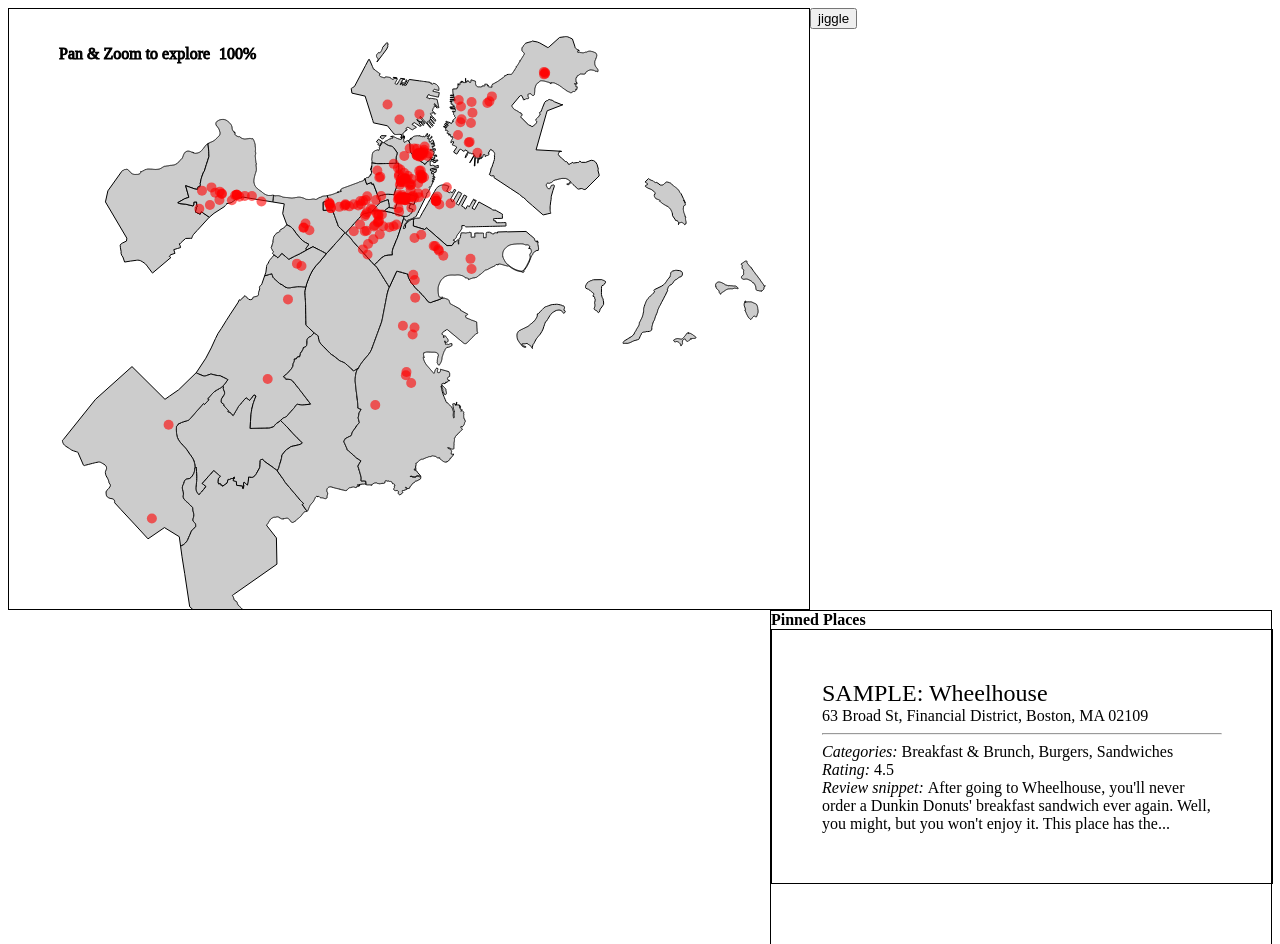
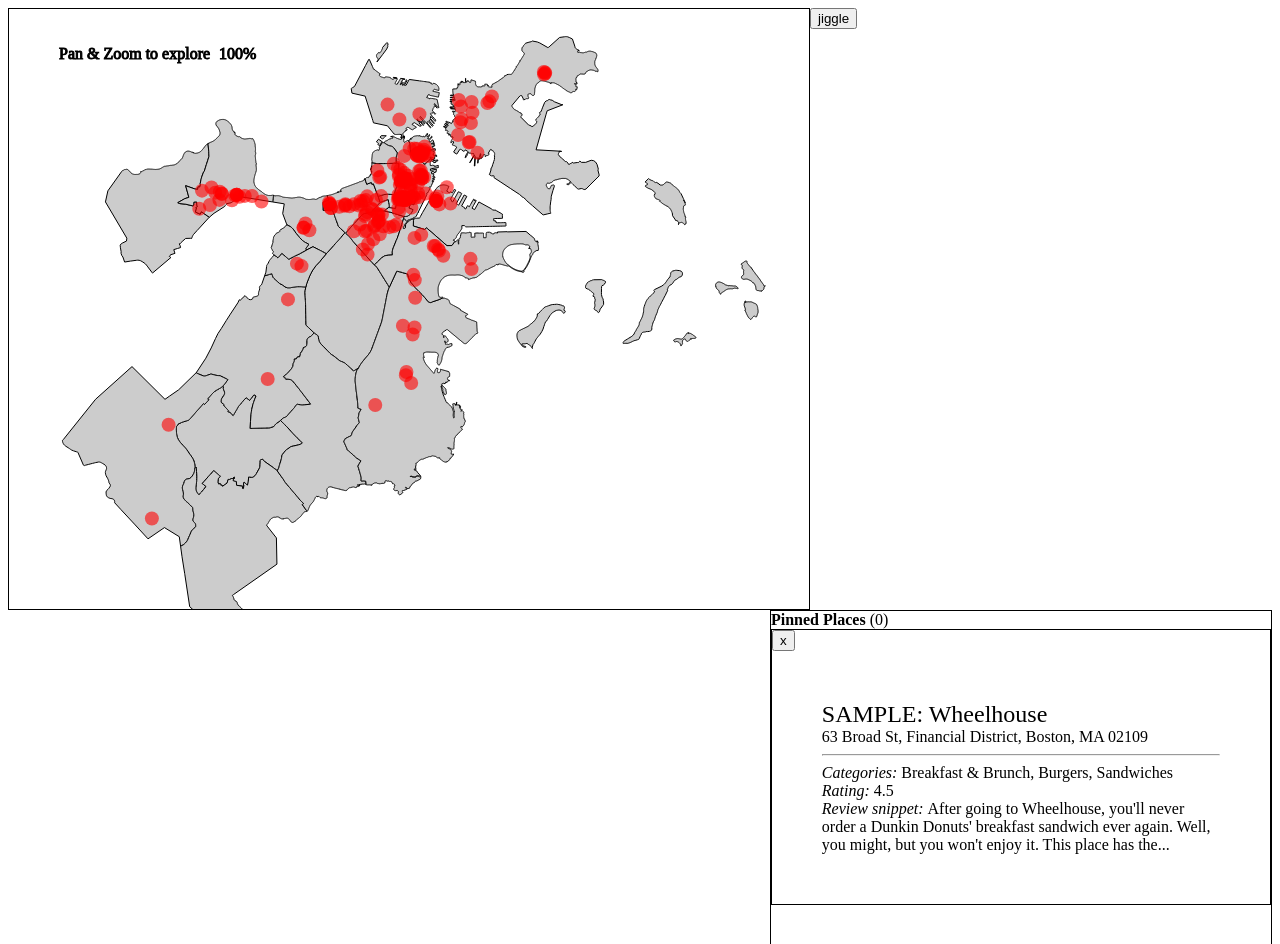
Before and after one commit to charlesyu108/yelpviz, a plain HTML site: page index.html in a window 1280 px wide. Shown: the top 944 px of the page. Drawn offline with nearby package versions, Linux system fonts and the light colour scheme.

Commit message:
tooltips, pinned functionalities

```diff
--- a/index.html
+++ b/index.html
@@ -10,11 +10,17 @@
 <body>
   <div>
     <svg id="map_svg" />
-    <button id = "test"> jiggle </button>
+    <button id="test"> jiggle </button>
     <div id="pinDiv">
-      <b> Pinned Places </b>
+      <div id = "pinDivHeader">
+         <b> Pinned Places </b> <span id = "pinnedCount"> (0) </span>
+       </div>
+
       <!-- TODO: Delete before final submission-->
+      <div class ="pinnedInfo">
+        <button onclick = "deleteDiv(this)"> x </button>
       <div class="pinned">
+        <div class="info">
           <title> SAMPLE: Wheelhouse </title>
           <addr> 63 Broad St, Financial District, Boston, MA 02109 </addr>
           <hr>
@@ -24,13 +30,16 @@
         </div>
       </div>
     </div>
+    <!-- TODO: Delete before final submission-->
+  </div>
+  </div>
 </body>
 
 <script>
   var width = 800;
   var height = 600;
 
-  const radius = 5;
+  const radius = 7;
 
   var svg = d3.select("#map_svg")
     .attr("width", width)
@@ -92,29 +101,30 @@
 
     // Removing duplicate entries - reduces from 254 to 212
     var uniqueRestaurants = [];
-
-    restaurants.forEach(function(d){
+    restaurants.forEach(function(d) {
       var conflicts = uniqueRestaurants.filter(x => (x.name == d.name && x.latitude == d.latitude && x.longitude == d.longitude))
-      if (conflicts.length == 0){
+      if (conflicts.length == 0) {
         uniqueRestaurants.push(d);
       }
     });
-
     restaurants = uniqueRestaurants;
 
+    // Assigning voronoi regions for each restaurant
     var voronoi = d3.voronoi()
-      .extent([[-1, -1],[width + 1, height + 1]]);
+      .extent([
+        [-1, -1],
+        [width + 1, height + 1]
+      ]);
+    var polygons = voronoi.polygons(restaurants.map(d => [d.x_proj, d.y_proj]));
+    restaurants.forEach((d, i) => d["voronoi"] = polygons[i]);
 
-    var polygons = voronoi.polygons(restaurants.map(d => [d.x_proj, d.y_proj]));
+    // Scale factor of zoom
+    var scale = 1;
 
-    restaurants.forEach((d,i) => d["voronoi"] = polygons[i]);
-
-    var scale = 1;
     // Pan and Zoom Actions
     svg.call(d3.zoom()
       .scaleExtent([1, 30]) // [x-times out-zoom, x-times in-zoom]
       .on("zoom", function() {
-
 
         var scalere = /scale\((\d.*\d*)+\)/
 
@@ -138,13 +148,11 @@
 
       }));
 
-    // TODO delete
-    d3.select("#test").on("click", function(){
+    // TODO delete? Jiggle button effect
+    d3.select("#test").on("click", function() {
       g.selectAll("circle")
-      // .attr("cx", d => console.log(d));
-      // .attr("cy", );
-        .attr("cx", (x => Math.random()*radius/scale + x.x_proj))
-        .attr("cy", (x => Math.random()*radius/scale + x.y_proj));
+        .attr("cx", (x => Math.random() * radius / scale + x.x_proj))
+        .attr("cy", (x => Math.random() * radius / scale + x.y_proj));
     });
 
     g.selectAll(".district")
@@ -171,8 +179,6 @@
       .attr("cx", d => d.x_proj)
       .attr("cy", d => d.y_proj)
       .attr("r", radius)
-      .style("fill", "red")
-      .style("opacity", 0.6)
       .on("mouseover", mouseoverActions)
       .on("mouseout", mouseoutActions)
       .on("click", clickActions)
@@ -180,7 +186,7 @@
     function mouseoverActions(d) {
 
       tooltip
-        .html(d.name)
+        .html(makeInfo(d))
         .style("display", "block")
         .style("left", d3.event.clientX + "px")
         .style("top", d3.event.clientY + "px");
@@ -194,21 +200,32 @@
     function clickActions(d) {
       console.log(d);
       d3.select("#pinDiv")
-        .html(d3.select("#pinDiv").html() + makePinnable(d));
+        .html(d3.select("#pinDiv").html() + makePinnedInfo(d));
+      d3.select("#pinnedCount")
+      .html("(" + (document.getElementById("pinDiv").children.length - 1) + ")");
     }
 
     console.log(restaurants);
     console.log(geojson);
 
-    function makePinnable(d) {
+    function makeInfo(d) {
       return `
-      <div class="pinned">
+      <div class="info">
         <title> ${d.name} </title>
         <addr> ${d.location.display_address.reduce( (a,b) => a+", "+b)} </addr>
         <hr>
         <cats> ${d.categories.reduce( (a,b) => a+", "+b)} </cats>
         <rating> ${d.rating} </rating>
         <snippet> ${d.snippet_text} </snippet>
+      </div>
+      `
+    }
+
+    function makePinnedInfo(d){
+      return `
+      <div class = "pinnedInfo">
+        <button onclick="deleteDiv(this)"> x </button>
+        ${makeInfo(d)}
       </div>
       `
     }
@@ -221,9 +238,15 @@
           return d.voronoi ? "M" + d.voronoi.join("L") + "Z" : null;
         });
     }
+  }
+
+  function deleteDiv(button){
+    d3.select(button.parentNode).remove();
+    d3.select("#pinnedCount")
+    .html("(" + (document.getElementById("pinDiv").children.length - 1) + ")");
+  }
 
 
-  }
 </script>
 
 
--- a/styles.css
+++ b/styles.css
@@ -3,44 +3,59 @@ svg{
   float: left;
 }
 
-.pinned {
+.tooltip {
+  max-width: 400px;
+  position: absolute;
+  background: rgba(200, 54, 54, 0.8);
+}
+
+/* restaurant circle styles */
+.restaurant{
+  fill: red;
+  opacity: 0.6;
+}
+
+/* BEGIN restaurant information div styles */
+.info {
   min-height: 50px;
   width: 80%;
   padding: 10%;
-  border: 1px solid black;
 }
-.pinned * {
+.info * {
   display: block;
 }
 
-.pinned rating::before{
+.info rating::before{
   content: "Rating: ";
   font-style:italic;
 }
 
-.pinned cats::before{
+.info cats::before{
   content: "Categories: ";
   font-style:italic;
 }
 
-.pinned snippet::before{
+.info snippet::before{
   content: "Review snippet: ";
   font-style:italic;
 }
 
-.pinned title {
+.info title {
   font-size: 1.5em;
 }
+/* END restaurant information div styles */
 
-.tooltip {
-  position: absolute;
+
+.pinnedInfo {
+  border: 1px solid black;
 }
 
-
+/* Pinned restaurants div styles */
 #pinDiv {
   float: right;
+  overflow: scroll;
   width:500px;
-  height:500px;
+  height:800px;
   border: 1px solid black;
 }
 
```
Lines whose indentation alone changed are shown as unchanged.
